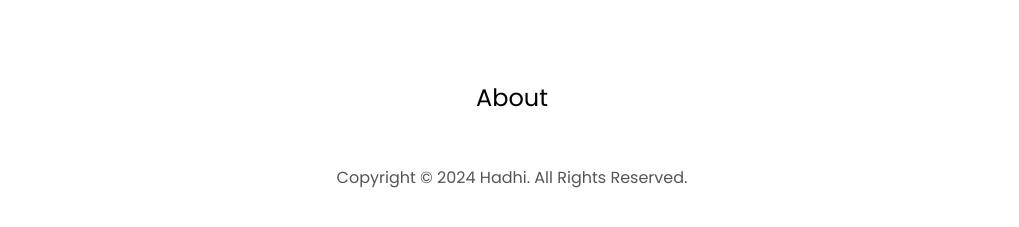
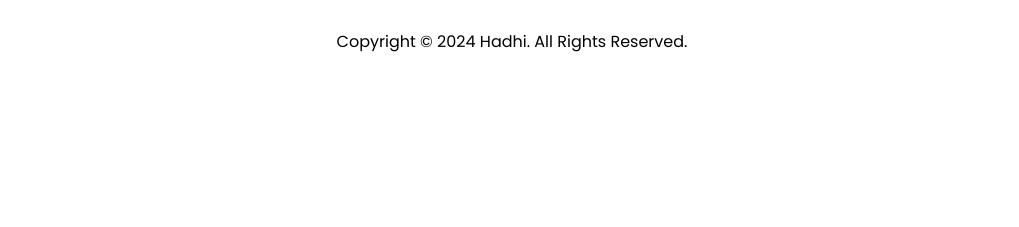
Before and after one commit to haaaddhiii/portfolio, a plain HTML site: page index.html in a window 1280 px wide. Shown: the part 1910-2137 px from the top of the page, without its empty margins (128-1147 px from the left). After the commit the page ends 1989 px from the top, so only its background shows below. Drawn offline with Linux system fonts and the light colour scheme.

Commit message:
Update index.html

```diff
--- a/index.html
+++ b/index.html
@@ -378,19 +378,20 @@
         </div>
       </div>
     </section>
-    <footer>
+    <!-- <footer>
       <nav>
         <div class="nav-links-container">
           <ul class="nav-links">
             <li><a href="#about">About</a></li>
-            <!-- <li><a href="#experience">Experience</a></li>
+            <li><a href="#experience">Experience</a></li>
             <li><a href="#projects">Projects</a></li>
-            <li><a href="#contact">Contact</a></li> -->
+            <li><a href="#contact">Contact</a></li>
           </ul>
         </div>
       </nav>
       <p>Copyright &#169; 2024 Hadhi. All Rights Reserved.</p>
-    </footer>
+    </footer> -->
+    <p><center>Copyright &#169; 2024 Hadhi. All Rights Reserved.</center></p><br>
     <script src="script.js"></script>
   </body>
 </html>
```
